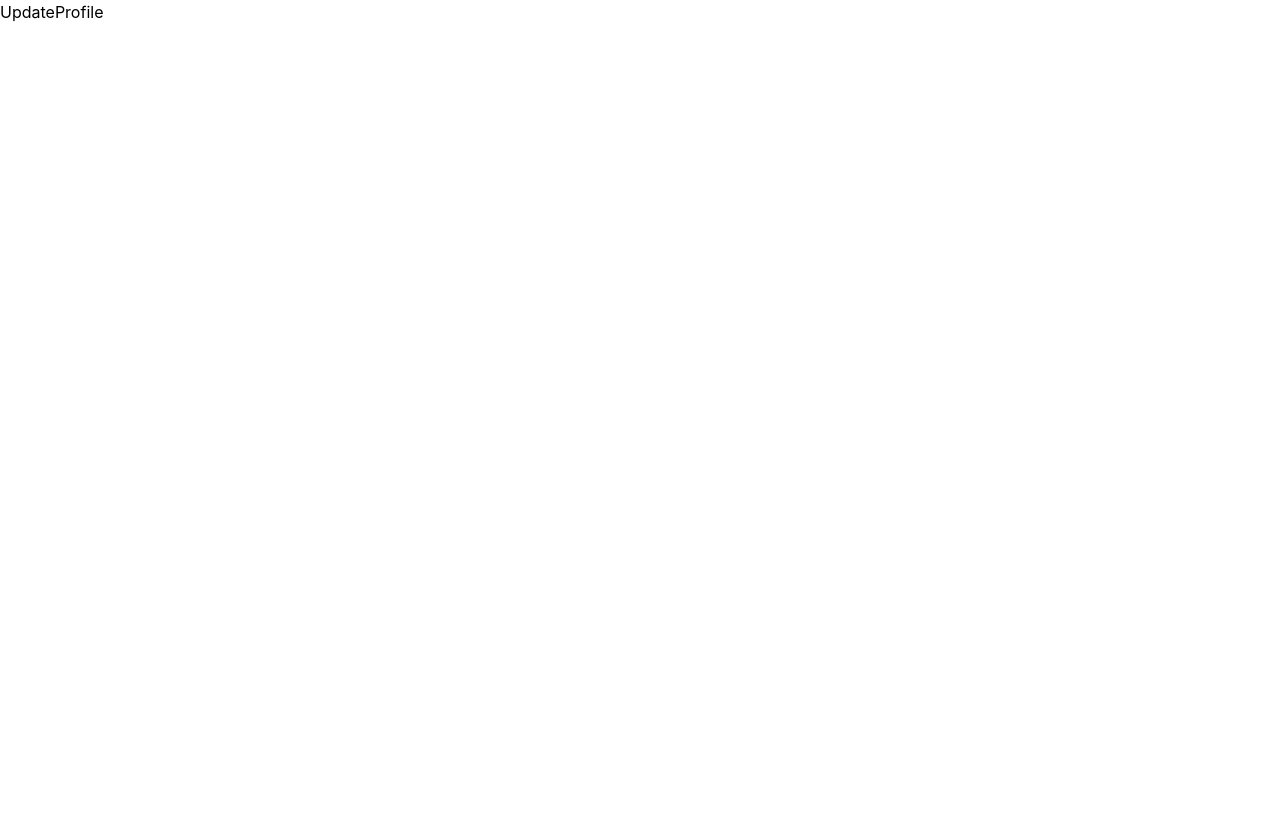
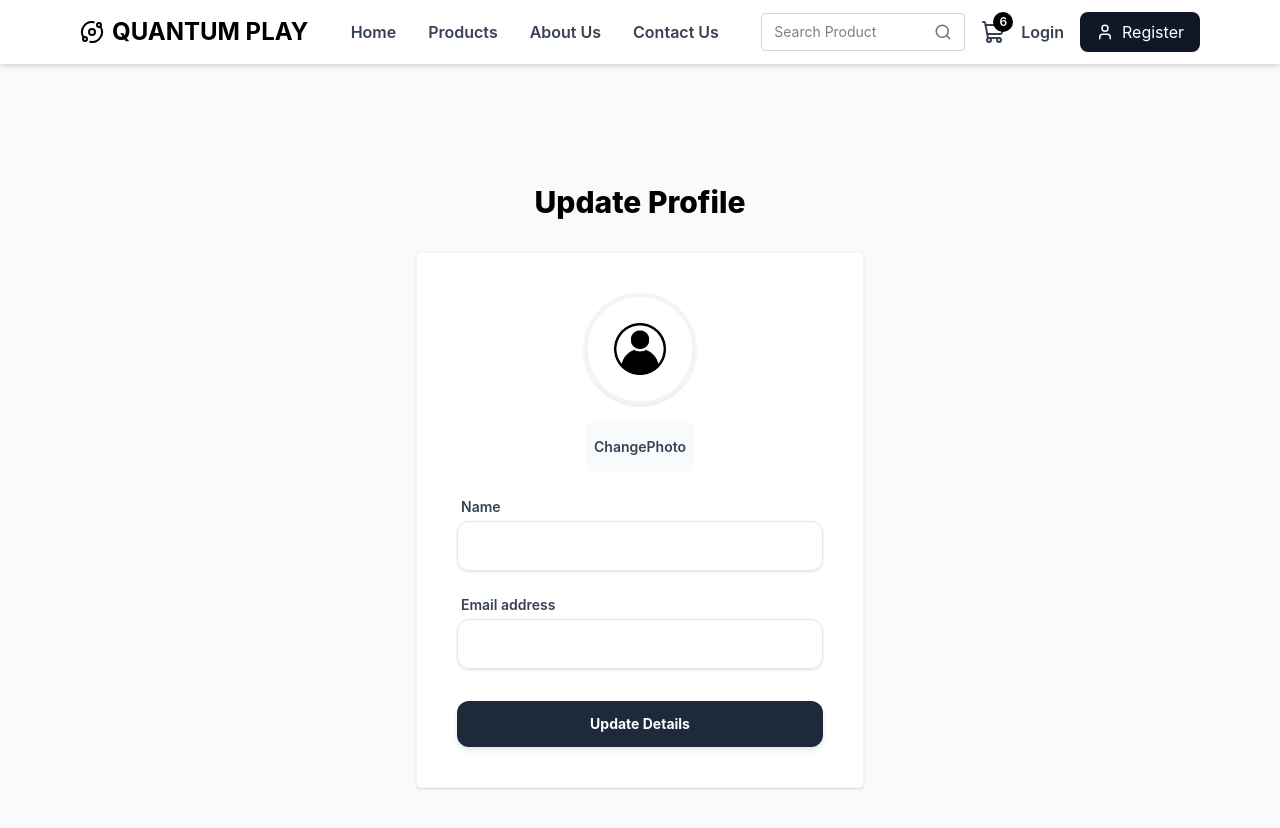
Before and after one commit to Sasarish/QUANTUM_PLAY, a React (Vite) app in the folder frontend/: page /profile/update in a window 1280 px wide. Shown: the top 828 px of the page. Before the commit the page ends 800 px from the top, so only its background shows below. Built offline with nearby package versions, Linux system fonts and the light colour scheme.

Commit message:
Finished update Profile page design

```diff
--- a/frontend/src/User/UpdateProfile.jsx
+++ b/frontend/src/User/UpdateProfile.jsx
@@ -1,8 +1,144 @@
-import React from 'react'
+import React, { useEffect, useState } from 'react'
+import Navbar from "../Components/Navbar"
+import { useSelector, useDispatch } from "react-redux"
+import { Link, useNavigate } from "react-router-dom";
+import e from 'express';
 
 const UpdateProfile = () => {
+
+    const { user, error, success, loading } = useSelector((state) => state.user);
+
+    const [name, setName] = useState("");
+    const [email, setEmail] = useState("");
+    const [avatar, setAvatar] = useState("");
+    const [preview, setPreview] = useState("../src/assets/profile.jpg");
+
+    //assigning current user details
+    useEffect(() => {
+        if (user) {
+            setName(user.name);
+            setEmail(user.email);
+
+            if (user.avatar?.url) {
+                setPreview(user.avatar.url);
+            }
+        }
+    }, [user]);
+
+    //assigning selected photo to statevariable avatar, preview
+    const handleChange = (e) => {
+        const reader = new FileReader();
+        reader.onload = () => {
+            if (reader.readyState == 2) {
+                setPreview(reader.result);
+                setAvatar(reader.result);
+            }
+        };
+        reader.readAsDataURL(e.target.files[0]);
+    };
+
+    //submiting updated user details to db
+    const updateProfileSubmit = () => {
+        e.preventDefault();
+        const myForm = new FormData();
+        myForm.set("name", name);
+        myForm.set("email", email);
+        if (avatar) {
+            myForm.set("avatar", avatar);
+        }
+    }
+
     return (
-        <div>UpdateProfile</div>
+        <>
+            <Navbar />
+
+            <div className='min-h-screen bg-gray-50 flex flex-col items-center py-12 sm:px-6 lg:px-8 pt-24'>
+                <div className='sm:mx-auto sm:w-full sm:max-w-md'>
+                    <h2 className='mt-6 text-center text-3xl font-extrabold text-black'>
+                        Update Profile
+                    </h2>
+                </div>
+
+                <div className='mt-8 sm:mx-auto sm:w-full sm:max-w-md'>
+                    <div className='bg-white py-10 px-6 shadow-sm rounded sm:px-10 border border-gray-100'>
+
+                        <form
+                            encType='multipart/form-data'
+                            className='space-y-6'
+                            onSubmit={updateProfileSubmit}>
+                            <div className='flex flex-col items-center mb-6'>
+
+                                <div className='w-28 h-28 mb-4'>
+                                    <img src={preview}
+                                        alt=""
+                                        className='rounded-full w-full h-full object-cover border-4 border-gray-100 shadow-sm'
+                                    />
+                                </div>
+                                <label
+                                    className='block bg-gray-50 text-gray-700 px-2 py-4  rounded-lg font-semibold text-sm cursor-pointer hover:bg-gray-100 transition'
+                                >
+                                    ChangePhoto
+                                    <input
+                                        type="file"
+                                        name='avatar'
+                                        className='hidden'
+                                        onChange={handleChange}
+                                        accept='image/*' />
+                                </label>
+                            </div>
+
+                            <div className='mt-1'>
+                                <label htmlFor="name"
+                                    className='block text-sm font-semibold text-gray-700 ml-1'
+                                >
+                                    Name
+                                </label>
+                                <div className='mt-1'>
+                                    <input
+                                        type="text"
+                                        id='name'
+                                        name='name'
+                                        required
+                                        value={name}
+                                        onChange={(e) => setName(e.target.value)}
+                                        className='appearance-none block w-full px-4 py-3 border border-gray-200 rounded-xl shadow-sm placeholder-gray-400 focus:outline-none focus:ring-2 focus:ring-black focus:border-transparent transition-all'
+                                    />
+                                </div>
+                            </div>
+
+                            <div className='mt-1'>
+                                <label htmlFor="name"
+                                    className='block text-sm font-semibold text-gray-700 ml-1'
+                                >
+                                    Email address
+                                </label>
+                                <div className='mt-1'>
+                                    <input
+                                        type="email"
+                                        id='email'
+                                        name='email'
+                                        required
+                                        value={email}
+                                        onChange={(e) => setEmail(e.target.value)}
+                                        className='appearance-none block w-full px-4 py-3 border border-gray-200 rounded-xl shadow-sm placeholder-gray-400 focus:outline-none focus:ring-2 focus:ring-black focus:border-transparent transition-all'
+                                    />
+                                </div>
+                            </div>
+
+                            <div className='pt-2'>
+                                <button
+                                    type='submit'
+                                    className='w-full flex justify-center py-3 px-4 border border-transparent rounded-xl shadow-md shadow-gray-200 text-sm font-bold text-white bg-gray-800 hover:bg-black active:scale-[0.98]'
+                                >
+                                    Update Details
+                                </button>
+                            </div>
+
+                        </form>
+                    </div>
+                </div>
+            </div>
+        </>
     )
 }
 
```
Also changed, not shown: frontend/src/assets/profile.jpg (added), 1 other file (tests, documents, lock files or other folders).
